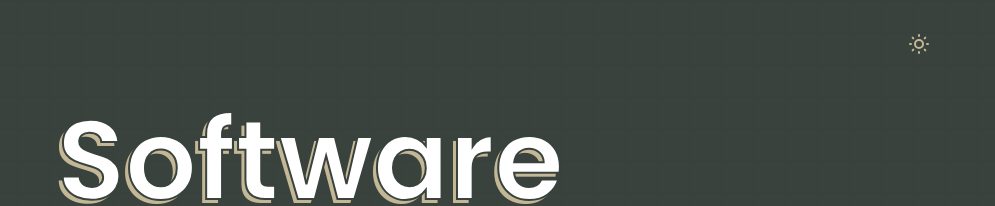
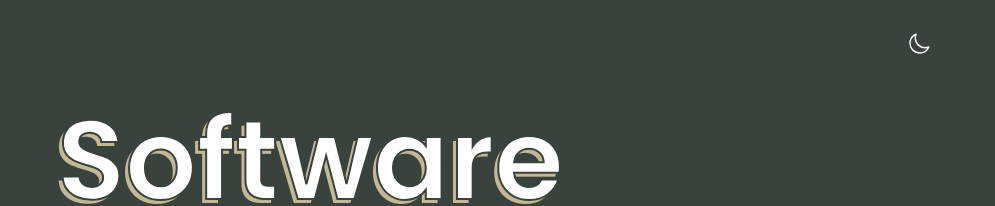
Before and after one commit to erickhilda/erickhilda, a Next.js app: page / in a window 1280 px wide. Both pictures are taken after a click on the button "Toggles light & dark". Shown: the top 206 px of the page, without its empty margins (142-1137 px from the left). Built offline with nearby package versions, Linux system fonts and the light colour scheme.

Commit message:
use hero icon instead of svg

```diff
--- a/package.json
+++ b/package.json
@@ -10,6 +10,7 @@
     "pre-commit": "next lint"
   },
   "dependencies": {
+    "@heroicons/react": "^2.0.18",
     "clsx": "^2.0.0",
     "next": "^12.1.5",
     "next-themes": "^0.0.15",
--- a/src/components/navbar.tsx
+++ b/src/components/navbar.tsx
@@ -1,4 +1,5 @@
 import { useTheme } from 'next-themes'
+import { MoonIcon, SunIcon } from '@heroicons/react/24/outline'
 
 function Navbar() {
   const { setTheme, resolvedTheme } = useTheme()
@@ -9,42 +10,16 @@ function Navbar() {
       <div className='flex items-center'>
         <nav className='inline-flex gap-4 dark:text-white items-center capitalize font-semibold'>
           <button
-            className='p-2 focus:outline-none text-outer-space dark:text-gold'
+            className='p-2 focus:outline-none text-outer-space dark:text-white'
             title='Toggles light & dark'
             onClick={() =>
               setTheme(resolvedTheme === 'dark' ? 'light' : 'dark')
             }
           >
             {resolvedTheme === 'dark' ? (
-              <svg
-                xmlns='http://www.w3.org/2000/svg'
-                className='h-6 w-6'
-                fill='none'
-                viewBox='0 0 24 24'
-                stroke='currentColor'
-              >
-                <path
-                  strokeLinecap='round'
-                  strokeLinejoin='round'
-                  strokeWidth={2}
-                  d='M12 3v1m0 16v1m9-9h-1M4 12H3m15.364 6.364l-.707-.707M6.343 6.343l-.707-.707m12.728 0l-.707.707M6.343 17.657l-.707.707M16 12a4 4 0 11-8 0 4 4 0 018 0z'
-                />
-              </svg>
+              <MoonIcon className='h-6 w-6' />
             ) : (
-              <svg
-                xmlns='http://www.w3.org/2000/svg'
-                className='h-6 w-6'
-                fill='none'
-                viewBox='0 0 24 24'
-                stroke='currentColor'
-              >
-                <path
-                  strokeLinecap='round'
-                  strokeLinejoin='round'
-                  strokeWidth={2}
-                  d='M20.354 15.354A9 9 0 018.646 3.646 9.003 9.003 0 0012 21a9.003 9.003 0 008.354-5.646z'
-                />
-              </svg>
+              <SunIcon className='h-6 w-6' />
             )}
           </button>
         </nav>
```
Also changed, not shown: 1 other file (tests, documents, lock files or other folders).
